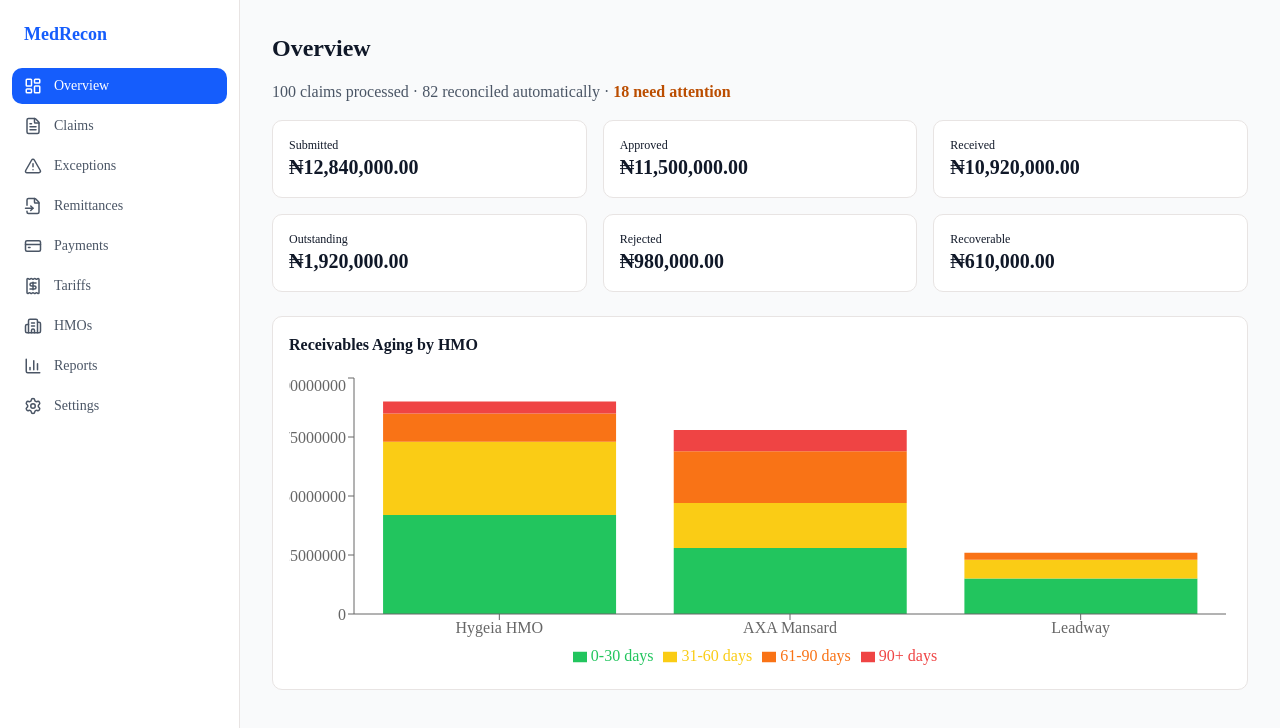
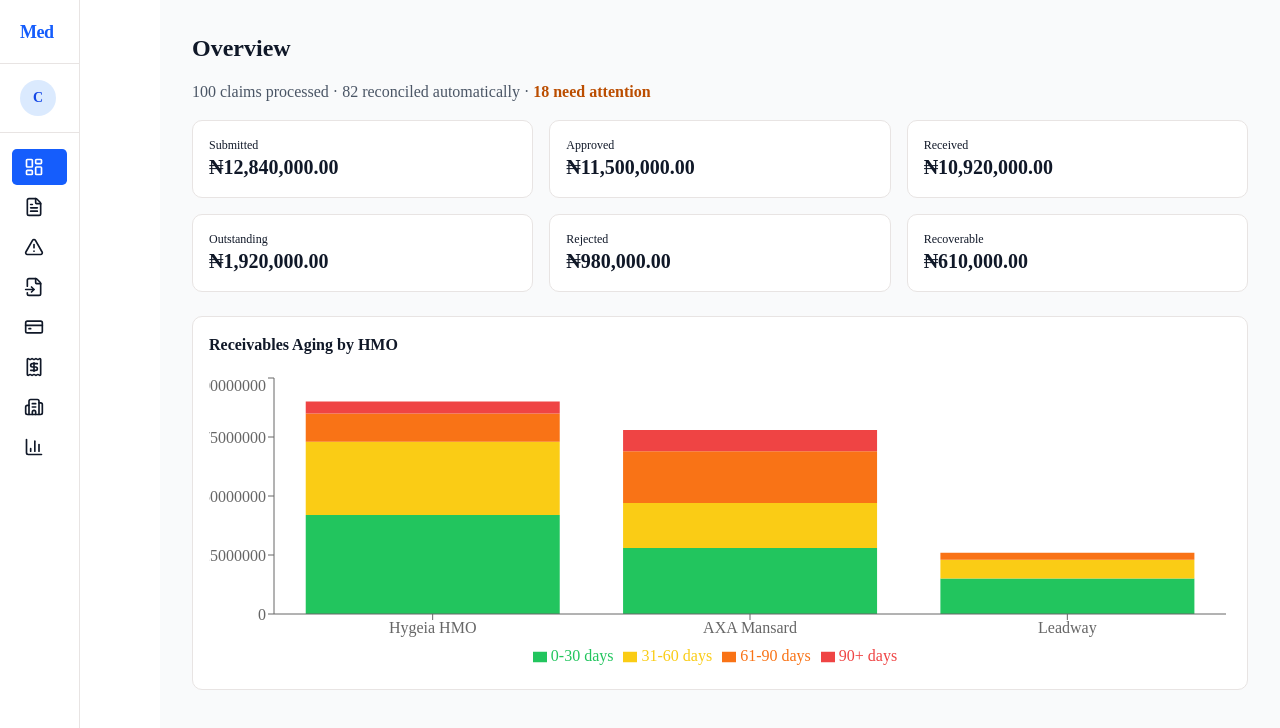
Before and after one commit to Clinton-Pase/MedCon, a Next.js app: page / in a window 1280 px wide. Shown: the top 728 px of the page. Built offline with nearby package versions, Linux system fonts and the light colour scheme.

Commit message:
Responsive overview page

```diff
--- a/app/layout.tsx
+++ b/app/layout.tsx
@@ -7,7 +7,7 @@ export default function RootLayout({ children }: { children: React.ReactNode })
       <body>
         <div className="flex">
           <Sidebar />
-          <main className="flex-1 min-h-screen bg-gray-50 p-8">
+         <main className="flex-1 min-h-screen bg-gray-50 p-4 pt-20 md:p-8 md:pt-8 md:ml-20">
             {children}
           </main>
         </div>
--- a/app/page.tsx
+++ b/app/page.tsx
@@ -26,12 +26,11 @@ const aging = await getAging();
     {overview.needAttention} need attention
   </Link>
 </p>
-
-      <div className="grid grid-cols-3 gap-4">
+<div className="grid grid-cols-2 md:grid-cols-3 gap-3 md:gap-4">
         {cards.map((card) => (
           <div key={card.label} className="bg-white p-4 rounded-lg border">
             <p className="text-xs text-gray-900">{card.label}</p>
-            <p className="text-xl font-semibold text-gray-900">{formatNaira(card.value)}</p>
+           <p className="text-lg md:text-xl font-semibold text-gray-900">{formatNaira(card.value)}</p>
           </div>
         ))}
       </div>
--- a/components/sidebar.tsx
+++ b/components/sidebar.tsx
@@ -2,16 +2,11 @@
 
 import Link from "next/link";
 import { usePathname } from "next/navigation";
+import { useState } from "react";
 import {
-  LayoutDashboard,
-  FileText,
-  AlertTriangle,
-  FileInput,
-  CreditCard,
-  Receipt,
-  Building2,
-  BarChart3,
-  Settings,
+  LayoutDashboard, FileText, AlertTriangle, FileInput,
+  CreditCard, Receipt, Building2, BarChart3, Settings,
+  LogOut, Menu, X,
 } from "lucide-react";
 
 const links = [
@@ -23,37 +18,92 @@ const links = [
   { href: "/tariffs", label: "Tariffs", icon: Receipt },
   { href: "/hmos", label: "HMOs", icon: Building2 },
   { href: "/reports", label: "Reports", icon: BarChart3 },
-  { href: "/settings", label: "Settings", icon: Settings },
 ];
-
 export function Sidebar() {
   const pathname = usePathname();
+  const [mobileOpen, setMobileOpen] = useState(false);
+  return (
+    <>
+      {/* Floating menu button, mobile only, separate from any page content */}
+      <button
+        onClick={() => setMobileOpen(true)}
+        className="md:hidden fixed bottom-24 right-4 z-30 w-11 h-11 rounded-l bg-white shadow-md border flex items-center justify-center text-gray-900"
+      >
+        <Menu size={20} />
+      </button>
 
-  return (
-    <aside className="w-60 shrink-0 border-r bg-white h-screen sticky top-0 flex flex-col">
-      <div className="px-6 py-5 font-bold text-lg text-blue-600">
-        MedRecon
+      {mobileOpen && (
+        <div
+          className="fixed inset-0 bg-black/40 z-40 md:hidden"
+          onClick={() => setMobileOpen(false)}
+        />
+      )}
+
+      <aside
+        className={`group bg-white border-r h-screen flex flex-col fixed md:sticky top-0 z-50
+          transition-all duration-300 overflow-hidden
+          w-64 md:w-20 md:hover:w-64
+          ${mobileOpen ? "translate-x-0" : "-translate-x-full"} md:translate-x-0`}
+      >
+        <div className="h-16 px-5 flex items-center justify-between border-b shrink-0">
+          <span className="font-bold text-lg text-blue-600 tracking-tight whitespace-nowrap">
+            <span className="md:hidden">MedRecon</span>
+            <span className="hidden md:inline md:group-hover:hidden">Med</span>
+            <span className="hidden md:group-hover:inline">MedRecon</span>
+          </span>
+          <button onClick={() => setMobileOpen(false)} className="md:hidden p-1 text-gray-500">
+            <X size={20} />
+          </button>
         </div>
 
-      <nav className="flex-1 px-3 space-y-1">
+        {/* User block */}
+        <div className="px-3 py-4 border-b shrink-0">
+          <div className="flex items-center gap-3 px-2">
+            <div className="w-9 h-9 rounded-full bg-blue-100 text-blue-700 flex items-center justify-center text-sm font-semibold shrink-0">
+              C
+            </div>
+            <div className="min-w-0 whitespace-nowrap md:hidden md:group-hover:block">
+              <p className="text-sm font-bold text-gray-900 truncate">Billing Officer</p>
+              <p className="text-xs text-gray-900 truncate">MedRecon Demo</p>
+            </div>
+
+          </div>
+        </div>
+
+        <nav className="flex-1 px-3 py-4 space-y-1 overflow-y-auto">
           {links.map(({ href, label, icon: Icon }) => {
             const active = pathname === href;
             return (
               <Link
                 key={href}
                 href={href}
-              className={`flex items-center gap-3 px-3 py-2 rounded-lg text-sm font-medium transition-colors ${
-                active
-                  ? "bg-blue-600 text-white"
-                  : "text-gray-600 hover:bg-gray-100"
+                onClick={() => setMobileOpen(false)}
+                className={`flex items-center gap-3 px-3 py-2 rounded-[0.3rem] text-sm font-medium whitespace-nowrap transition-colors ${
+                  active ? "bg-blue-600 text-white" : "text-gray-900 hover:bg-gray-500 hover:text-gray-50"
                 }`}
               >
-              <Icon size={18} />
-              {label}
+                <Icon size={20} className="shrink-0" />
+                <span className="md:hidden">{label}</span>
+                <span className="hidden md:group-hover:inline">{label}</span>
               </Link>
             );
           })}
         </nav>
+
+        <div className="px-3 py-4 border-t shrink-0">
+          <Link
+            href="/settings"
+            onClick={() => setMobileOpen(false)}
+            className={`flex items-center gap-3 px-3 py-2 rounded-[0.3rem] text-sm font-medium whitespace-nowrap ${
+              pathname === "/settings" ? "bg-blue-600 text-gray-900" : "text-gray-50 hover:bg-gray-500"
+            }`}
+          >
+            <Settings size={20} className="shrink-0" />
+            <span className="md:hidden">Settings</span>
+            <span className="hidden md:group-hover:inline">Settings</span>
+          </Link>
+        </div>
       </aside>
+    </>
   );
 }
```
Lines whose indentation alone changed are shown as unchanged.
